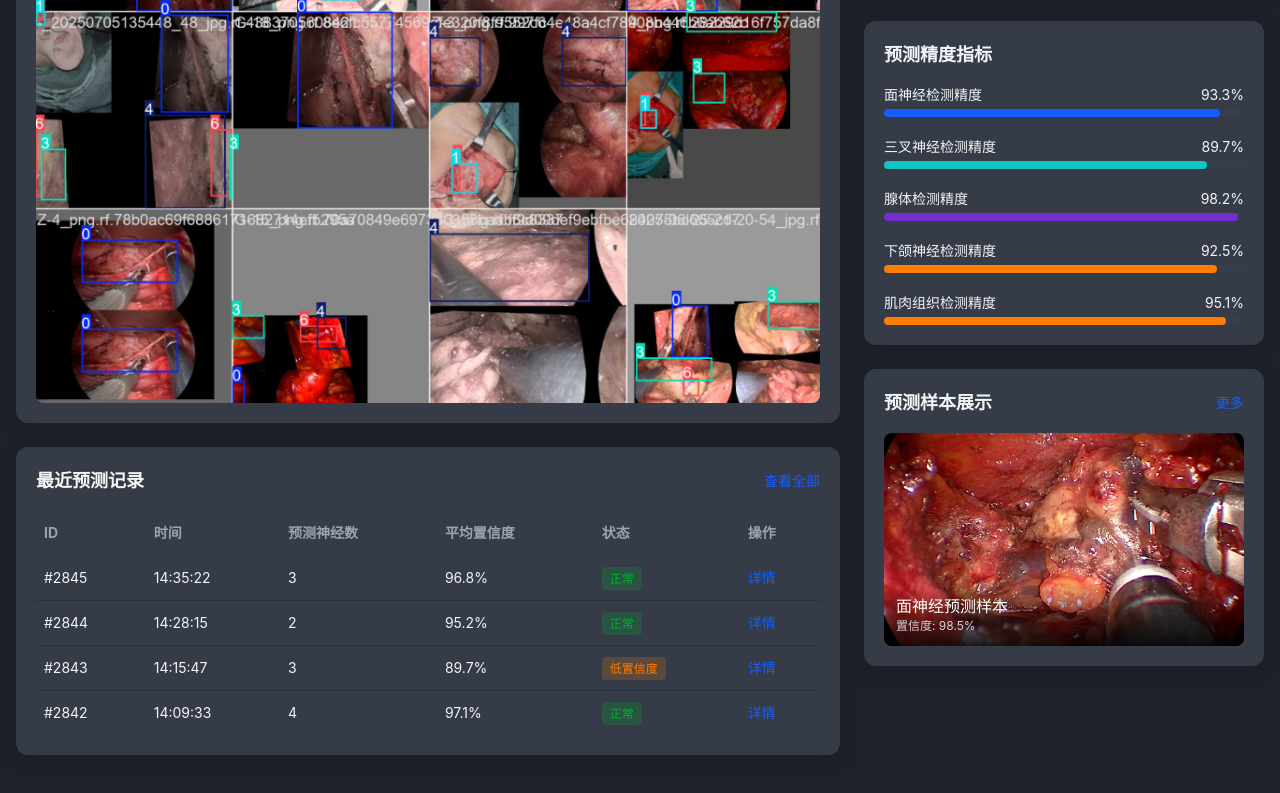
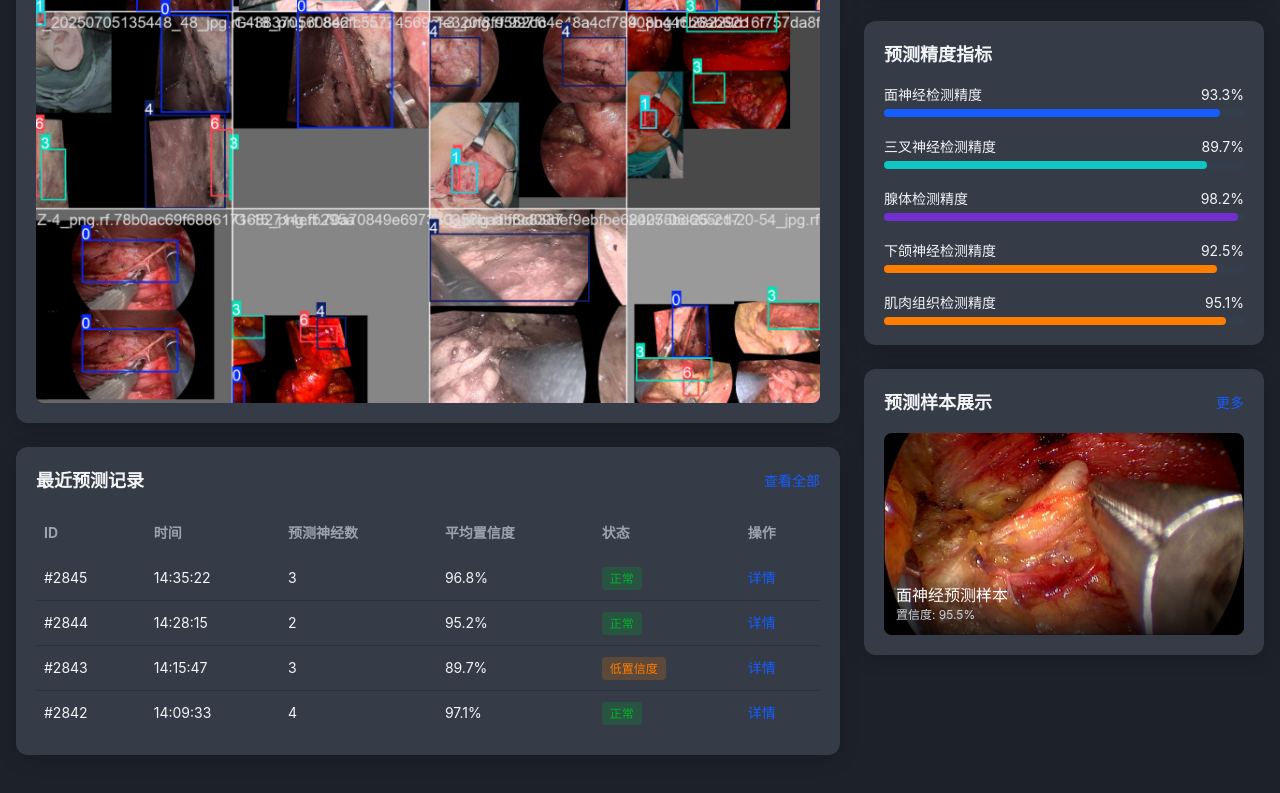
Before and after one commit to J-Dfly/facial-nerve-detection, a plain HTML site: page index.html in a window 1280 px wide. Shown: the part 680-1473 px from the top of the page. Drawn offline with nearby package versions, Linux system fonts and the light colour scheme.

Commit message:
Update index.html

```diff
--- a/index.html
+++ b/index.html
@@ -280,10 +280,10 @@
 
                     <div class="space-y-3">
                         <div class="relative rounded-lg overflow-hidden nerve-highlight">
-                            <img src="images/1068-600x400.jpg" alt="面神经预测样本" class="max-w-full h-auto object-cover">
+                            <img src="images/1071-600x400.jpg" alt="面神经预测样本" class="max-w-full h-auto object-cover">
                             <div class="absolute bottom-0 left-0 right-0 bg-gradient-to-t from-black/80 to-transparent p-3">
                                 <div class="text-white font-medium">面神经预测样本</div>
-                                <div class="text-gray-300 text-xs">置信度: 98.5%</div>
+                                <div class="text-gray-300 text-xs">置信度: 95.5%</div>
                             </div>
                         </div>
                     </div>
```
